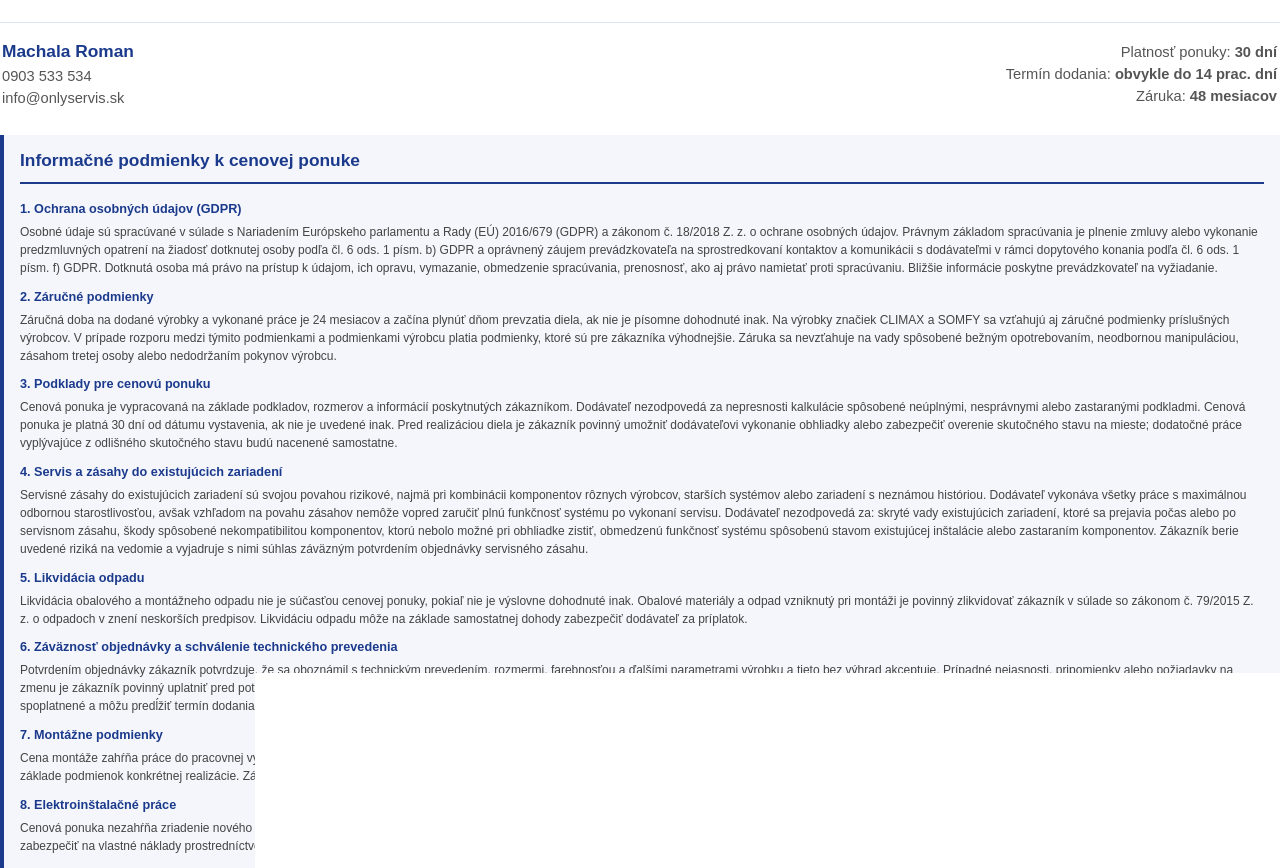
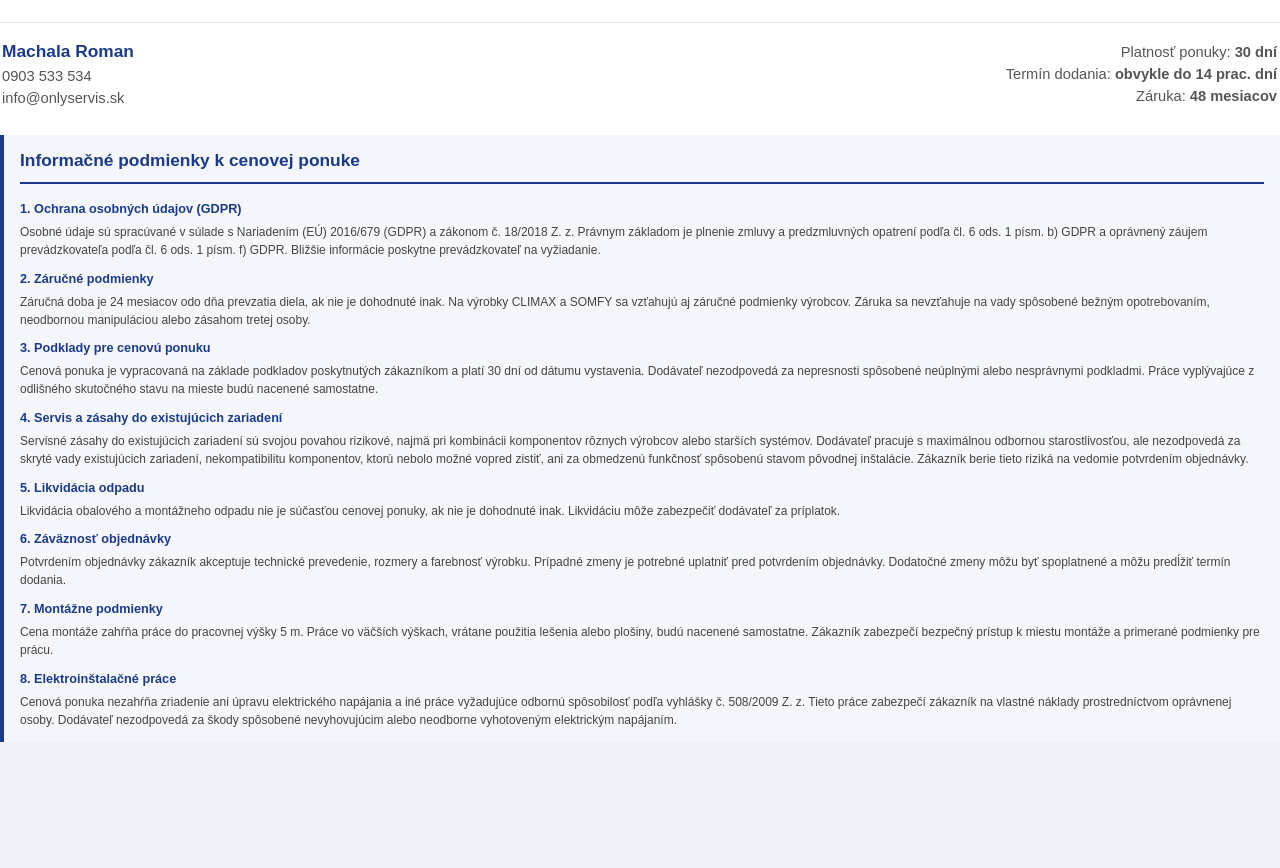
Before and after one commit to evabojova-sudo/only-servis-app, a Python web app: template templates/ponuka.html in a window 1280 px wide. Shown: the part 598-1466 px from the top of the page. After the commit the page ends 1340 px from the top, so only its background shows below. Run offline with Jinja, Linux system fonts and the light colour scheme; the template is opened without the code that fills it, so the values that code supplies are empty.

Commit message:
Fix: skrátený záverečný text informačných podmienok v PDF
Co-Authored-By: Claude Sonnet 4.6 <noreply@anthropic.com>

```diff
--- a/templates/ponuka.html
+++ b/templates/ponuka.html
@@ -336,28 +336,28 @@
   </div>
 
   <div class="podmienky-h">1. Ochrana osobných údajov (GDPR)</div>
-  <p>Osobné údaje sú spracúvané v súlade s Nariadením Európskeho parlamentu a Rady (EÚ) 2016/679 (GDPR) a zákonom č. 18/2018 Z. z. o ochrane osobných údajov. Právnym základom spracúvania je plnenie zmluvy alebo vykonanie predzmluvných opatrení na žiadosť dotknutej osoby podľa čl. 6 ods. 1 písm. b) GDPR a oprávnený záujem prevádzkovateľa na sprostredkovaní kontaktov a komunikácii s dodávateľmi v rámci dopytového konania podľa čl. 6 ods. 1 písm. f) GDPR. Dotknutá osoba má právo na prístup k údajom, ich opravu, vymazanie, obmedzenie spracúvania, prenosnosť, ako aj právo namietať proti spracúvaniu. Bližšie informácie poskytne prevádzkovateľ na vyžiadanie.</p>
+  <p>Osobné údaje sú spracúvané v súlade s Nariadením (EÚ) 2016/679 (GDPR) a zákonom č. 18/2018 Z. z. Právnym základom je plnenie zmluvy a predzmluvných opatrení podľa čl. 6 ods. 1 písm. b) GDPR a oprávnený záujem prevádzkovateľa podľa čl. 6 ods. 1 písm. f) GDPR. Bližšie informácie poskytne prevádzkovateľ na vyžiadanie.</p>
 
   <div class="podmienky-h">2. Záručné podmienky</div>
-  <p>Záručná doba na dodané výrobky a vykonané práce je 24 mesiacov a začína plynúť dňom prevzatia diela, ak nie je písomne dohodnuté inak. Na výrobky značiek CLIMAX a SOMFY sa vzťahujú aj záručné podmienky príslušných výrobcov. V prípade rozporu medzi týmito podmienkami a podmienkami výrobcu platia podmienky, ktoré sú pre zákazníka výhodnejšie. Záruka sa nevzťahuje na vady spôsobené bežným opotrebovaním, neodbornou manipuláciou, zásahom tretej osoby alebo nedodržaním pokynov výrobcu.</p>
+  <p>Záručná doba je 24 mesiacov odo dňa prevzatia diela, ak nie je dohodnuté inak. Na výrobky CLIMAX a SOMFY sa vzťahujú aj záručné podmienky výrobcov. Záruka sa nevzťahuje na vady spôsobené bežným opotrebovaním, neodbornou manipuláciou alebo zásahom tretej osoby.</p>
 
   <div class="podmienky-h">3. Podklady pre cenovú ponuku</div>
-  <p>Cenová ponuka je vypracovaná na základe podkladov, rozmerov a informácií poskytnutých zákazníkom. Dodávateľ nezodpovedá za nepresnosti kalkulácie spôsobené neúplnými, nesprávnymi alebo zastaranými podkladmi. Cenová ponuka je platná 30 dní od dátumu vystavenia, ak nie je uvedené inak. Pred realizáciou diela je zákazník povinný umožniť dodávateľovi vykonanie obhliadky alebo zabezpečiť overenie skutočného stavu na mieste; dodatočné práce vyplývajúce z odlišného skutočného stavu budú nacenené samostatne.</p>
+  <p>Cenová ponuka je vypracovaná na základe podkladov poskytnutých zákazníkom a platí 30 dní od dátumu vystavenia. Dodávateľ nezodpovedá za nepresnosti spôsobené neúplnými alebo nesprávnymi podkladmi. Práce vyplývajúce z odlišného skutočného stavu na mieste budú nacenené samostatne.</p>
 
   <div class="podmienky-h">4. Servis a zásahy do existujúcich zariadení</div>
-  <p>Servisné zásahy do existujúcich zariadení sú svojou povahou rizikové, najmä pri kombinácii komponentov rôznych výrobcov, starších systémov alebo zariadení s neznámou históriou. Dodávateľ vykonáva všetky práce s maximálnou odbornou starostlivosťou, avšak vzhľadom na povahu zásahov nemôže vopred zaručiť plnú funkčnosť systému po vykonaní servisu. Dodávateľ nezodpovedá za: skryté vady existujúcich zariadení, ktoré sa prejavia počas alebo po servisnom zásahu, škody spôsobené nekompatibilitou komponentov, ktorú nebolo možné pri obhliadke zistiť, obmedzenú funkčnosť systému spôsobenú stavom existujúcej inštalácie alebo zastaraním komponentov. Zákazník berie uvedené riziká na vedomie a vyjadruje s nimi súhlas záväzným potvrdením objednávky servisného zásahu.</p>
+  <p>Servisné zásahy do existujúcich zariadení sú svojou povahou rizikové, najmä pri kombinácii komponentov rôznych výrobcov alebo starších systémov. Dodávateľ pracuje s maximálnou odbornou starostlivosťou, ale nezodpovedá za skryté vady existujúcich zariadení, nekompatibilitu komponentov, ktorú nebolo možné vopred zistiť, ani za obmedzenú funkčnosť spôsobenú stavom pôvodnej inštalácie. Zákazník berie tieto riziká na vedomie potvrdením objednávky.</p>
 
   <div class="podmienky-h">5. Likvidácia odpadu</div>
-  <p>Likvidácia obalového a montážneho odpadu nie je súčasťou cenovej ponuky, pokiaľ nie je výslovne dohodnuté inak. Obalové materiály a odpad vzniknutý pri montáži je povinný zlikvidovať zákazník v súlade so zákonom č. 79/2015 Z. z. o odpadoch v znení neskorších predpisov. Likvidáciu odpadu môže na základe samostatnej dohody zabezpečiť dodávateľ za príplatok.</p>
+  <p>Likvidácia obalového a montážneho odpadu nie je súčasťou cenovej ponuky, ak nie je dohodnuté inak. Likvidáciu môže zabezpečiť dodávateľ za príplatok.</p>
 
-  <div class="podmienky-h">6. Záväznosť objednávky a schválenie technického prevedenia</div>
-  <p>Potvrdením objednávky zákazník potvrdzuje, že sa oboznámil s technickým prevedením, rozmermi, farebnosťou a ďalšími parametrami výrobku a tieto bez výhrad akceptuje. Prípadné nejasnosti, pripomienky alebo požiadavky na zmenu je zákazník povinný uplatniť pred potvrdením objednávky. Po potvrdení objednávky sa za záväzné považuje naposledy odsúhlasené technické prevedenie. Akékoľvek dodatočné zmeny po potvrdení objednávky môžu byť spoplatnené a môžu predĺžiť termín dodania.</p>
+  <div class="podmienky-h">6. Záväznosť objednávky</div>
+  <p>Potvrdením objednávky zákazník akceptuje technické prevedenie, rozmery a farebnosť výrobku. Prípadné zmeny je potrebné uplatniť pred potvrdením objednávky. Dodatočné zmeny môžu byť spoplatnené a môžu predĺžiť termín dodania.</p>
 
   <div class="podmienky-h">7. Montážne podmienky</div>
-  <p>Cena montáže zahŕňa práce do pracovnej výšky 5 m. Práce vo výškach nad 5 m, vrátane použitia lešenia, vysokozdvižnej plošiny alebo inej špeciálnej techniky, nie sú súčasťou cenovej ponuky a budú nacenené samostatne na základe podmienok konkrétnej realizácie. Zákazník je povinný zabezpečiť bezpečný prístup k miestu montáže, voľný priestor pre realizáciu prác a primerané podmienky pre prácu.</p>
+  <p>Cena montáže zahŕňa práce do pracovnej výšky 5 m. Práce vo väčších výškach, vrátane použitia lešenia alebo plošiny, budú nacenené samostatne. Zákazník zabezpečí bezpečný prístup k miestu montáže a primerané podmienky pre prácu.</p>
 
   <div class="podmienky-h">8. Elektroinštalačné práce</div>
-  <p>Cenová ponuka nezahŕňa zriadenie nového elektrického napájania, úpravu existujúceho rozvodu, ani akékoľvek elektroinštalačné práce vyžadujúce odbornú spôsobilosť podľa vyhlášky č. 508/2009 Z. z. Tieto práce je zákazník povinný zabezpečiť na vlastné náklady prostredníctvom osoby s príslušným osvedčením. Dodávateľ nezodpovedá za škody spôsobené nevyhovujúcim alebo neodborne vyhotoveným elektrickým napájaním.</p>
+  <p>Cenová ponuka nezahŕňa zriadenie ani úpravu elektrického napájania a iné práce vyžadujúce odbornú spôsobilosť podľa vyhlášky č. 508/2009 Z. z. Tieto práce zabezpečí zákazník na vlastné náklady prostredníctvom oprávnenej osoby. Dodávateľ nezodpovedá za škody spôsobené nevyhovujúcim alebo neodborne vyhotoveným elektrickým napájaním.</p>
 </div>
 
 </body>
```
